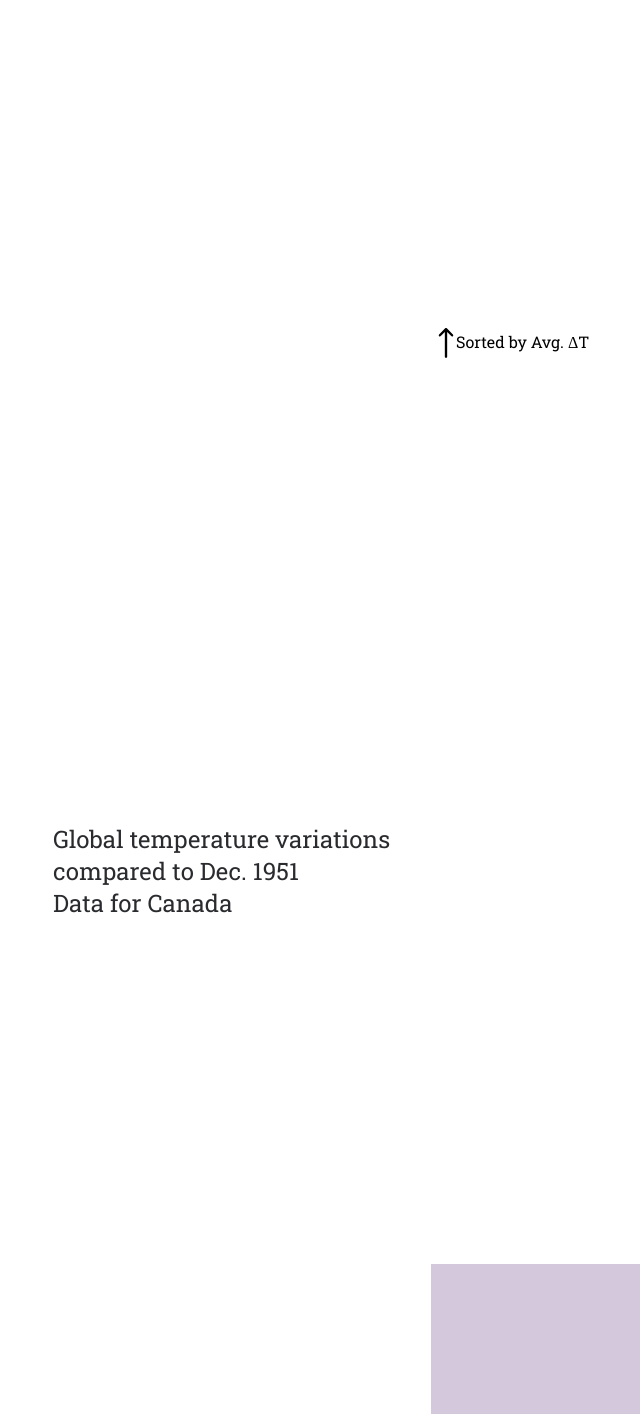
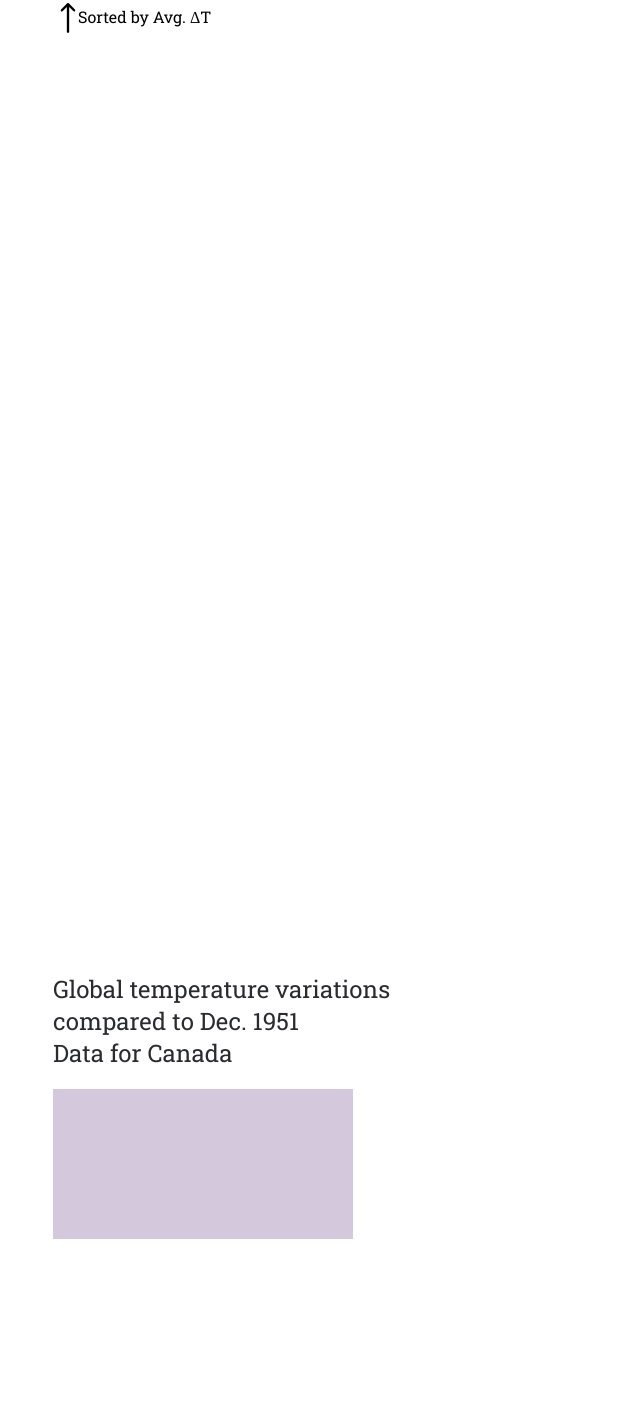
Before and after one commit to larochej7007/INF8808-Team06-release, a website: page src/index.html in a window 1280 px wide. Shown: the part 169-1586 px from the top of the page, without its empty margins (47-687 px from the left). Drawn offline with nearby package versions, Linux system fonts and the light colour scheme.

Commit message:
Remise pour pre-release

```diff
--- a/src/assets/style.css
+++ b/src/assets/style.css
@@ -37,6 +37,7 @@ h2 {
 
 svg {
     background-color: #ffffff;
+    margin: auto;
 }
 
 button {
@@ -71,10 +72,13 @@ button:hover, button:active {
 .graph {
     width: 100%;
     height: 100%;
-    display: flex;
     justify-content: center;
     align-items: center;
     overflow: hidden;
+}
+
+#heatmap {
+    height: 950px;
 }
 
 .VizTitle {
--- a/src/index.html
+++ b/src/index.html
@@ -26,12 +26,14 @@
 
 
           <div class="viz-container">
+            <div>
               <div class="VizTitle">
                 <h2>
                   Global temperature variations <br>
                   compared to Dec. 1951
                 </h2>
               </div>
+
               <div class="graph" id="heatmap">
                 <svg  class="heatmap-svg">
                   <g class="sortIconGroup">
@@ -41,7 +43,9 @@
 
                 </svg>
               </div>
+            </div>
 
+          <div>
             <div class="VizTitle">
               <h2>
                 Global temperature variations <br>
@@ -52,6 +56,7 @@
 
             <div class="graph" id="linechart">
                <svg class="linechart-svg"style=" background-color: #d3c8dc; font: 12px sans-serif; "></svg>
+            </div>
           </div>
 
 
@@ -72,13 +77,6 @@
 
             <div class="VizTitle">
               <h2>
-                Evolution of C02 emissions <br>
-                and measure taken
-              </h2>
-            </div>
-
-            <div class="VizTitle">
-              <h2>
                 Evolution of PIB <br>
                 and measure taken
               </h2>
```
Lines whose indentation alone changed are shown as unchanged.
